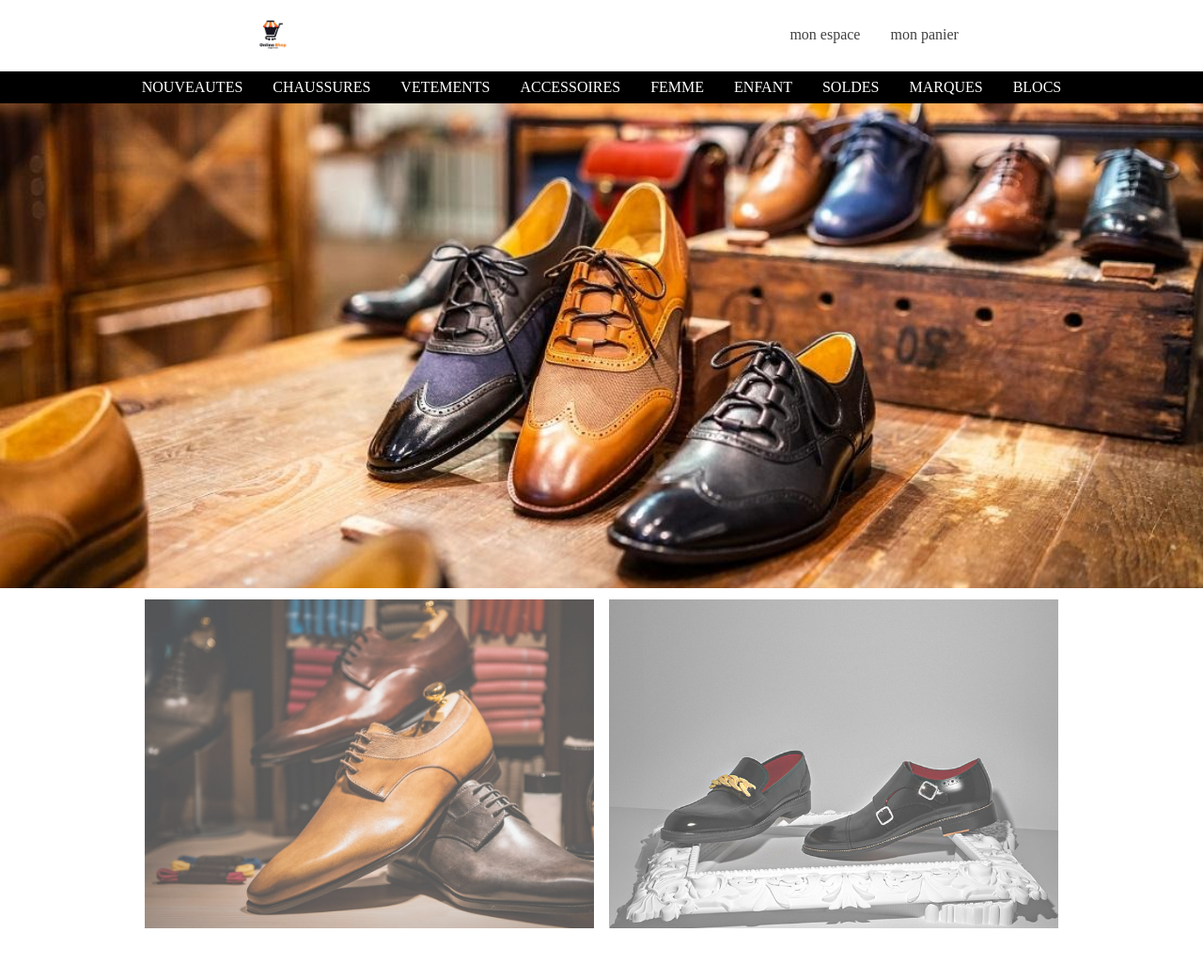
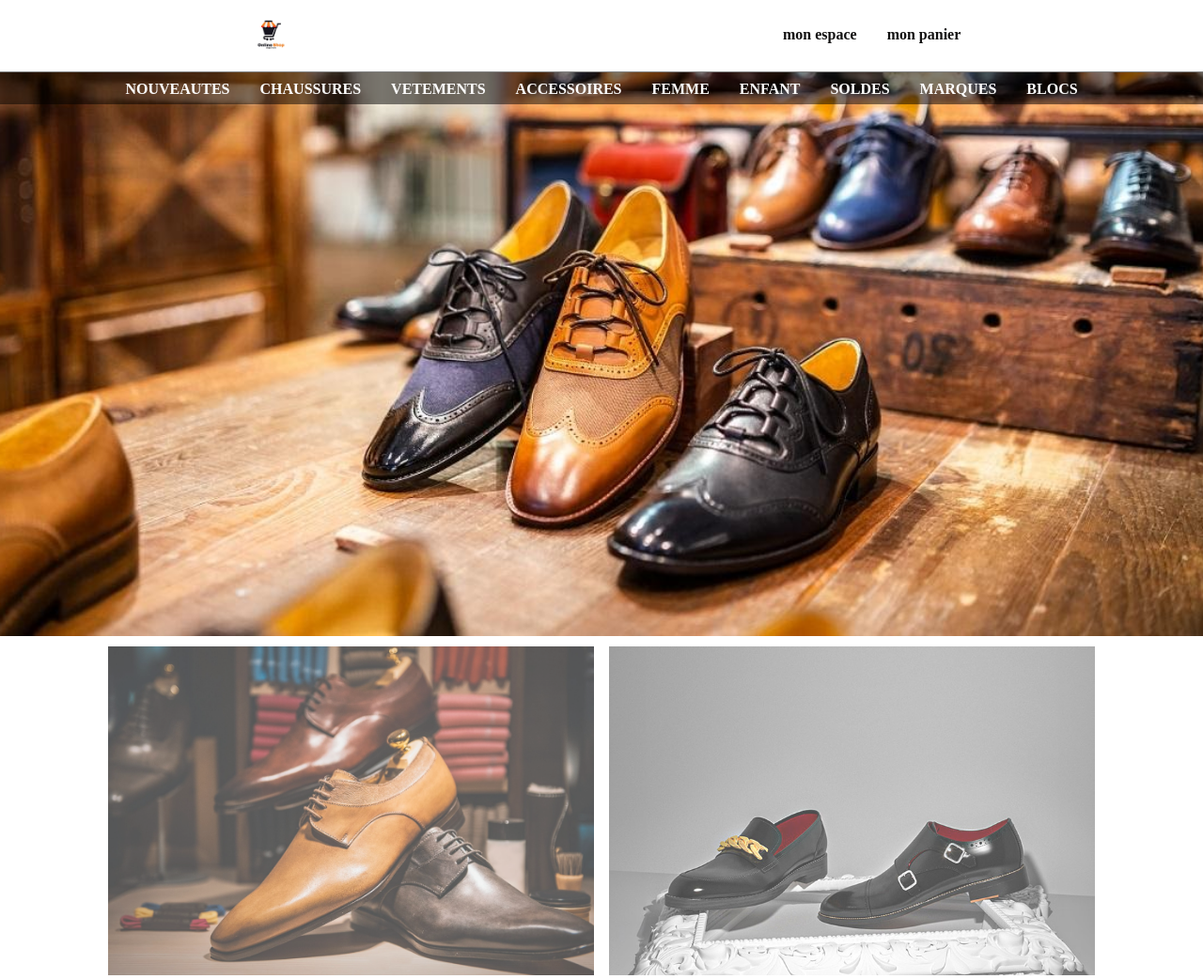
Before and after one commit to MisterAbdou/site-e-commerce, a PHP site: page /main.php in a window 1280 px wide. Shown: the top 1042 px of the page at 94% size. Run offline with PHP 8.4, Linux system fonts and the light colour scheme; data comes from the database, SQL or seed files in the repository; both versions use the stored data as it was after the commit.

Commit message:
dernier commit

```diff
--- a/css/footer.css
+++ b/css/footer.css
@@ -5,6 +5,9 @@ footer{
     justify-content: space-around;
     align-content: center;
     background-color: rgb(205, 205, 205);
+    width: 100%;
+    height: 50px;
+    padding:12px;
 }
 .footer-bloc3 > p{
      display: flex;
--- a/css/index.css
+++ b/css/index.css
@@ -1,23 +1,24 @@
- *{
-       list-style: none;
-       text-decoration: none;
- }
+
 body{
+     display:block;
      padding: 0;
      margin: 0;
-     display:block;
+     overflow-x: hidden;
+     width: 100%;
 }
 .nav-bare{
+       position:fixed;
        top: 0;
        right: 0;
        display: block;
        width: 100%;
 }
 .nav-haut{
+    width: 100%;
     margin-top: 1rem;
     display: flex;
-     justify-content:space-around;
-     align-content: center;
+    justify-content:space-around;
+    align-content: center;
 }
 .logo>a>img{
       box-sizing: border-box;
@@ -25,20 +26,25 @@ body{
        object-fit: cover;
 }
 .panier{
-     display: flex;
+      display: flex;
       align-content: center;
       justify-content: center;
       gap:2rem;
       padding-top: 12px;
 }
 .panier >a{
-       color: rgb(66, 64, 64);
+       color:rgb(18, 17, 17);
 }
-.nav-bas{
-        background-image:url(../img/chaussure1.png);
-        background-repeat: no-repeat;
-        background-size: cover;
-        height: 550px;
+.image{
+      position:absolute;
+      z-index: -1;
+      top: 0;
+      margin-top: 4.8rem;
+}
+.image >img{
+      object-fit: cover;
+      width: 100%;
+      height:600px;
 }
 .nav-list{
      display:flex;
@@ -46,9 +52,21 @@ body{
      align-content: center;
      justify-content: center;
       gap: 2rem;
-      padding: 8px 6px;
-      background-color: black ;
+      padding: 10px 6px 0px 6px;
+      background-color:rgba(0,0,0,.5);
+      height:25px;
 }
  .nav-list >li>a {
       color:white;
+      font-weight: 800;
  }
+.active{
+       background-color: rgb(18, 18, 18);
+       border-radius: 2px;
+       padding: 6px;
+}
+
+.sticky{
+      background-color:rgba(0,0,0,.5);
+
+}
--- /dev/null
+++ b/css/main.css
@@ -0,0 +1,6 @@
+ *{
+       list-style: none;
+       text-decoration: none;
+       font-size: 16px;
+       font-weight: 800;
+ }
--- a/css/menu.css
+++ b/css/menu.css
@@ -1,8 +1,22 @@
 .menu{
+         margin-top: 43rem;
+         margin-left: 9%;
+         margin-right: 9%;
          position:relative;
-         margin:12px  12%;
          visibility: visible;
 }
+/* partie js */
+.masquer{
+    display:none;
+}
+
+.fixer{
+        display: flex;
+}
+.bloque{
+        display: block;
+}
+/* fin partie */
 .c1{
      position: relative;
      display:flex;
@@ -31,7 +45,6 @@
 .c2{
          position: relative;
          margin-top: 3rem;
-         display: flex;
          flex-direction: row;
          flex-wrap: wrap;
          width: 100%;
@@ -43,9 +56,8 @@
          background-color: white;
          border-radius: 1rem;
          box-shadow:1px 5px 6px 1px rgb(214, 213, 213);
-         display:block;
-         width: 200px;
-         height: 200px;
+         width: 210px;
+         height: 230px;
          cursor: pointer;
 }
 
@@ -69,9 +81,8 @@ span{
 }
 
 .individual{
-         visibility: visible;
+
          width: 100%;
-          display: flex;
           flex-direction: row;
          gap: 4rem;
 }
--- a/index.php
+++ b/index.php
@@ -8,6 +8,8 @@
     <link rel="stylesheet" href="css/menu.css">
     <link rel="stylesheet" href="css/footer.css">
     <link rel="stylesheet" href="css/formulaire.css">
+    <link rel="stylesheet" href="css/main.css">
+
 </head>
 <body>
       <div class="nav-bare">
@@ -22,20 +24,22 @@
         </div>
         <div class="nav-bas">
             <ul class="nav-list">
-                <li><a href="" class="btn" value="C00">NOUVEAUTES</a></li>
-                <li><a href="" class="btn" value="C01" >CHAUSSURES</a></li>
-                <li><a href="" class="btn"  value="C03">VETEMENTS</a></li>
-                <li><a href="" class="btn"  value="C04">ACCESSOIRES</a></li>
-                <li><a href="" class="btn" value="C05" >FEMME</a></li>
-                <li><a href="" class="btn"  value="C06" >ENFANT</a></li>
-                <li><a href="" class="btn"  value="C07" >SOLDES</a></li>
-                <li><a href="" class="btn"  value="C08" >MARQUES</a></li>
-                <li><a href="" class="btn"  value="C09" >BLOCS</a></li>
+                <li><a href="menu.php" class="btn" value="C00" >NOUVEAUTES</a></li>
+                <li><a href="menu.php" class="btn" value="C01" >CHAUSSURES</a></li>
+                <li><a href="menu.php" class="btn"  value="C02">VETEMENTS</a></li>
+                <li><a href="menu.php" class="btn"  value="C03">ACCESSOIRES</a></li>
+                <li><a href="menu.php" class="btn" value="C04" >FEMME</a></li>
+                <li><a href="menu.php" class="btn"  value="C05" >ENFANT</a></li>
+                <li><a href="menu.php" class="btn"  value="C06" >SOLDES</a></li>
+                <li><a href="menu.php" class="btn"  value="C07" >MARQUES</a></li>
+                <li><a href="menu.php" class="btn"  value="C08" >BLOCS</a></li>
             </ul>
         </div>
+
       </div>
-  <script src="js/index.js"></script>
-    <script src="js/connexion.js"></script>
+      <div class="image">
+            <img src="img/chaussure1.png" alt="">
+       </div>
 
 </body>
 </html>
--- a/js/index.js
+++ b/js/index.js
@@ -1,13 +1,33 @@
 
-const bouton=document.querySelectorAll(".btn");
+const bouton = document.querySelectorAll(".btn");
+const scrollhaut = document.querySelector(".nav-haut");
+const scrollList = document.querySelector(".nav-list");
+const navbare = document.querySelector(".nav-bare");
 
-function recuperID( nom){
+document.addEventListener("scroll", (e) => {
+    // e.preventDefault();
 
-}
+    if (window.scrollY > 60) {
+        navbare.classList.remove("sticky");
+        navbare.style.backgroundColor = "#e7e6e6ff";
+        scrollList.style.backgroundColor = "#0b0b0bff";
+    } else {
+        navbare.classList.add("sticky");
+        navbare.style.backgroundColor = "transparent";
+        scrollList.style.backgroundColor = "rgba(0,0,0,0.5)";
+    }
+     navbare.style.zIndex=3;
+});
+
 let id;
+let b;
 for(let i=0; i < bouton.length; i++){
     bouton[i].addEventListener('click',(e)=>{
-        e.preventDefault();
+        //  e.preventDefault();
+
+         // Enlever la classe active de tous les boutons
+          bouton.forEach(btn => btn.classList.remove("active"));
+          bouton[i].classList.add("active");
          id=bouton[i].getAttribute("value");
          window.location.href="main.php?id="+id;
     })
--- /dev/null
+++ b/js/menu.js
@@ -0,0 +1,30 @@
+const getBloc=document.querySelectorAll(".bloc");
+const getInd=document.querySelector(".individual");
+const getProd=document.querySelector(".c2");
+
+
+
+getInd.classList.add("masquer");
+getProd.classList.add("fixer");
+   for(let i=0;i< getBloc.length;i++){
+           getBloc[i].classList.add("bloque");
+       }
+
+function openDetails(){
+       getInd.classList.remove("masquer");
+       getInd.classList.add("fixer");
+       getProd.classList.add("masquer");
+       for(let i=0;i< getBloc.length;i++){
+           getBloc[i].classList.remove("bloque");
+           getBloc[i].classList.add("masquer");
+       }
+
+}
+
+for(let i=0 ; i < getBloc.length ;i++){
+ getBloc[i].addEventListener('click',(e)=>{
+      e.preventDefault();
+         openDetails();
+
+});
+}
--- a/main.php
+++ b/main.php
@@ -4,3 +4,6 @@
      include("menu.php");
      include("footer.php");
 ?>
+<script src="js/menu.js"></script>
+<script src="js/index.js"></script>
+ <script src="js/connexion.js"></script>
--- a/menu.php
+++ b/menu.php
@@ -4,7 +4,7 @@
      include("menuSolving.php");
 ?>
 
-<div class="menu">
+<div class="menu" >
     <div class="container c1">
           <div class="item i1">
               <!-- <img src="img/chauss0.jpg" alt="">     -->
@@ -13,7 +13,7 @@
              <!-- <img src="img/chauss7.jpg" alt=""> -->
           </div>
     </div>
-    <div class="container c2">
+    <div class="container c2" id="#">
 
       <?php while($ligne=mysqli_fetch_row($results)):?>
       <?php
@@ -32,13 +32,13 @@
             </div>
         </div>
         <?php endwhile; ?>
-<div class="individual" >
+<div class="individual">
     <div class="produit">
            <img src="<?php echo $image ?>" alt="">
      </div>
       <div class="details">
               <div class="taille1">
-                 <?php  echo strip_tags($nomProduit)?>
+                  <p> <?php  echo strip_tags($nomProduit)?></p>
                   <span><?php echo strip_tags($prix)?>$</span>
               </div>
               <div class="taille2">
```
Also changed, not shown: requette.sql (+17 -17 lines), img/vet1.jpg (added), img/vet2.jpeg (added), img/vet3.jpg (added), img/vet4.jpg (added), img/vet5.jpg (added), img/vet6.jpg (added), img/vet7.jpg (added), img/vet8.jpg (added).
